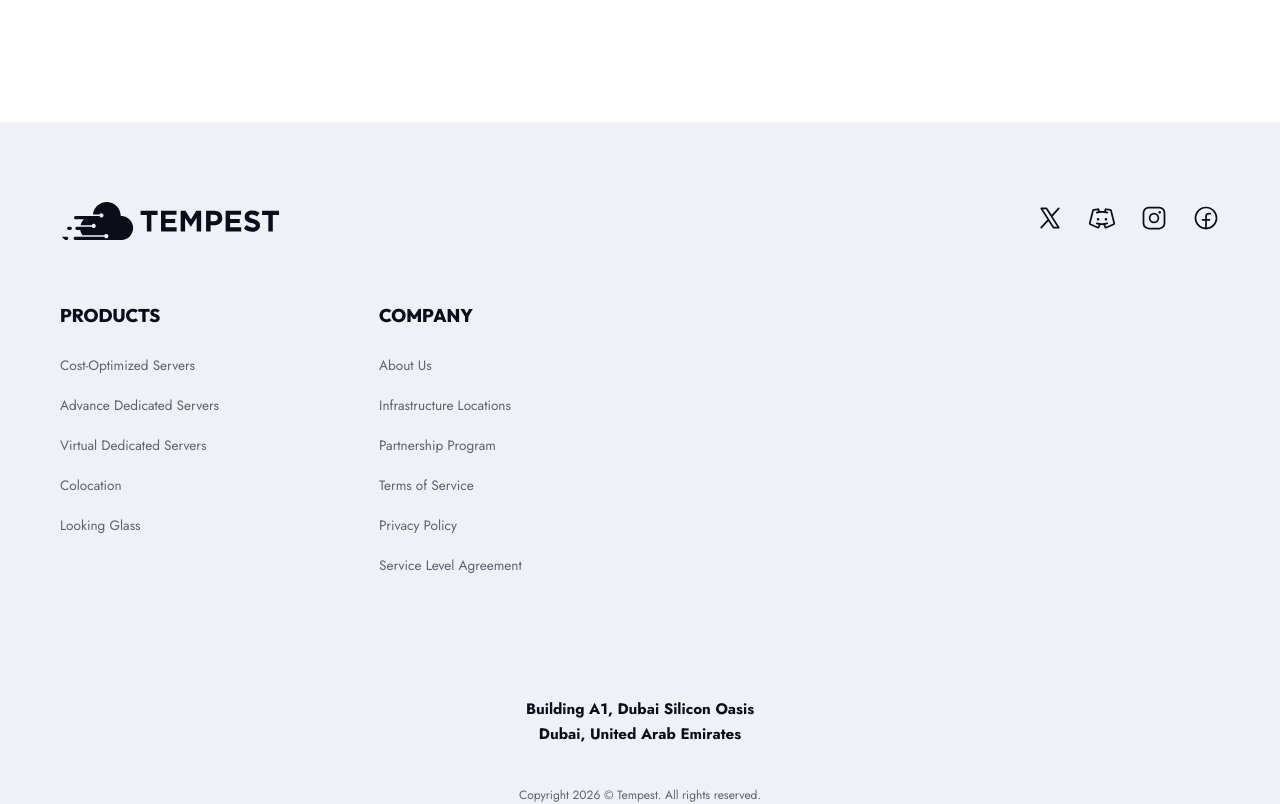
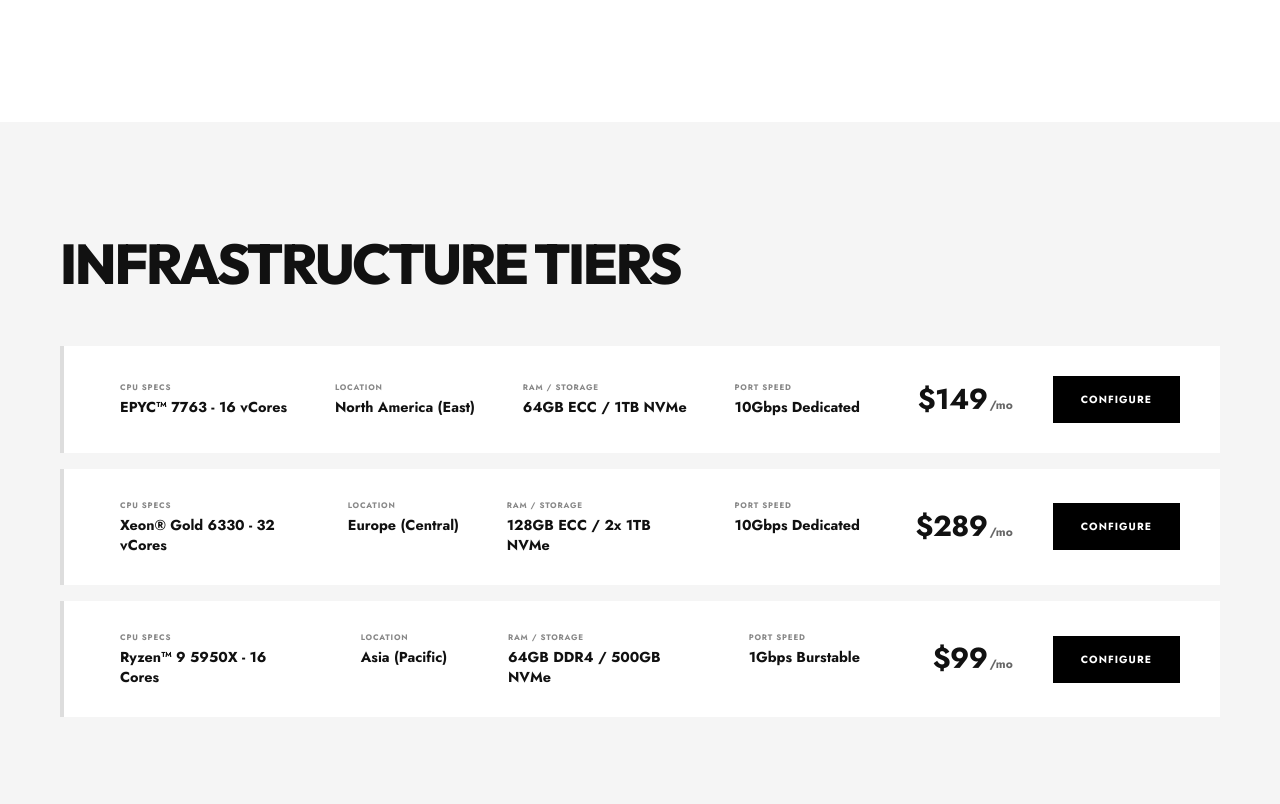
Before and after one commit to souiiii/Bytenia, a React (Vite) app: page /servers/hytale in a window 1280 px wide. Shown: the part 1142-1946 px from the top of the page. Built offline with nearby package versions, Linux system fonts and the light colour scheme; what react-world-flags would draw is missing.

Commit message:
feat: implement Hytale instance tiers component and integrate into Hytale servers page

```diff
--- /dev/null
+++ b/src/components/HytaleInstanceTiers/HytaleInstanceTiers.css
@@ -0,0 +1,171 @@
+.hytale-tiers-section {
+  padding: 100px 0;
+  background-color: #f5f5f5;
+}
+
+.hytale-tiers-header {
+  margin-bottom: 40px;
+  max-width: 1200px;
+  margin-left: auto;
+  margin-right: auto;
+}
+
+.hytale-tiers-title {
+  font-size: 3.5rem;
+  font-weight: 900;
+  color: #111;
+  text-transform: uppercase;
+  letter-spacing: -0.04em;
+  margin: 0;
+  text-align: left;
+}
+
+.hytale-tiers-list {
+  display: flex;
+  flex-direction: column;
+  gap: 16px;
+  max-width: 1200px;
+  margin: 0 auto;
+}
+
+.hytale-tier-card {
+  display: flex;
+  align-items: center;
+  justify-content: space-between;
+  background-color: #ffffff;
+  padding: 30px 40px;
+  position: relative;
+  transition: transform 0.2s ease, box-shadow 0.2s ease;
+}
+
+.hytale-tier-card::before {
+  content: '';
+  position: absolute;
+  left: 0;
+  top: 0;
+  bottom: 0;
+  width: 4px;
+  background-color: #ddd;
+  transition: background-color 0.2s ease;
+}
+
+.hytale-tier-card:hover {
+  transform: translateY(-2px);
+  box-shadow: 0 10px 30px rgba(0,0,0,0.05);
+}
+
+.hytale-tier-card:hover::before {
+  background-color: #000;
+}
+
+.hytale-tier-specs {
+  display: flex;
+  flex: 1;
+  justify-content: space-between;
+  padding: 0 40px 0 20px;
+}
+
+.hytale-spec-block {
+  display: flex;
+  flex-direction: column;
+  gap: 4px;
+  max-width: 180px;
+}
+
+.hytale-spec-label {
+  font-size: 0.5rem;
+  font-weight: 700;
+  color: #888;
+  text-transform: uppercase;
+  letter-spacing: 0.1em;
+}
+
+.hytale-spec-val {
+  font-size: 0.9rem;
+  font-weight: 800;
+  color: #111;
+  line-height: 1.4;
+}
+
+.hytale-tier-pricing-deploy {
+  display: flex;
+  align-items: center;
+  gap: 40px;
+  width: 280px;
+  justify-content: flex-end;
+}
+
+.hytale-tier-pricing {
+  display: flex;
+  align-items: baseline;
+}
+
+.hytale-price-val {
+  font-size: 1.8rem;
+  font-weight: 900;
+  color: #111;
+  letter-spacing: -0.02em;
+}
+
+.hytale-price-period {
+  font-size: 0.75rem;
+  font-weight: 700;
+  color: #666;
+  margin-left: 2px;
+}
+
+.hytale-deploy-btn {
+  background-color: #000;
+  color: #fff;
+  border: none;
+  font-size: 0.65rem;
+  font-weight: 800;
+  padding: 16px 28px;
+  text-transform: uppercase;
+  letter-spacing: 0.1em;
+  cursor: pointer;
+  transition: background-color 0.2s ease;
+}
+
+.hytale-deploy-btn:hover {
+  background-color: #222;
+}
+
+/* Responsive Constraints */
+@media (max-width: 1024px) {
+  .hytale-tiers-header {
+    padding-left: 20px;
+  }
+  .hytale-tier-specs {
+    flex-wrap: wrap;
+    gap: 20px;
+    justify-content: flex-start;
+  }
+}
+
+@media (max-width: 768px) {
+  .hytale-tiers-title {
+    font-size: 2rem;
+    padding-left: 0;
+  }
+
+  .hytale-tier-card {
+    flex-direction: column;
+    align-items: flex-start;
+    gap: 24px;
+    padding: 30px;
+  }
+
+  .hytale-tier-specs {
+    padding: 0 0 0 10px;
+    width: 100%;
+    display: grid;
+    grid-template-columns: 1fr 1fr;
+  }
+
+  .hytale-tier-pricing-deploy {
+    width: 100%;
+    justify-content: space-between;
+    padding-left: 10px;
+  }
+}
--- /dev/null
+++ b/src/components/HytaleInstanceTiers/HytaleInstanceTiers.jsx
@@ -0,0 +1,76 @@
+import React from 'react';
+import './HytaleInstanceTiers.css';
+
+const tiers = [
+  {
+    id: 1,
+    cpu: 'EPYC™ 7763 - 16 vCores',
+    location: 'North America (East)',
+    ramStorage: '64GB ECC / 1TB NVMe',
+    port: '10Gbps Dedicated',
+    price: '$149'
+  },
+  {
+    id: 2,
+    cpu: 'Xeon® Gold 6330 - 32 vCores',
+    location: 'Europe (Central)',
+    ramStorage: '128GB ECC / 2x 1TB NVMe',
+    port: '10Gbps Dedicated',
+    price: '$289'
+  },
+  {
+    id: 3,
+    cpu: 'Ryzen™ 9 5950X - 16 Cores',
+    location: 'Asia (Pacific)',
+    ramStorage: '64GB DDR4 / 500GB NVMe',
+    port: '1Gbps Burstable',
+    price: '$99'
+  }
+];
+
+const HytaleInstanceTiers = () => {
+  return (
+    <section className="hytale-tiers-section">
+      <div className="container">
+        <div className="hytale-tiers-header">
+          <h2 className="hytale-tiers-title">INFRASTRUCTURE TIERS</h2>
+        </div>
+
+        <div className="hytale-tiers-list">
+          {tiers.map((tier) => (
+            <div className="hytale-tier-card" key={tier.id}>
+              <div className="hytale-tier-specs">
+                <div className="hytale-spec-block">
+                  <span className="hytale-spec-label">CPU SPECS</span>
+                  <span className="hytale-spec-val">{tier.cpu}</span>
+                </div>
+                <div className="hytale-spec-block">
+                  <span className="hytale-spec-label">LOCATION</span>
+                  <span className="hytale-spec-val">{tier.location}</span>
+                </div>
+                <div className="hytale-spec-block">
+                  <span className="hytale-spec-label">RAM / STORAGE</span>
+                  <span className="hytale-spec-val">{tier.ramStorage}</span>
+                </div>
+                <div className="hytale-spec-block">
+                  <span className="hytale-spec-label">PORT SPEED</span>
+                  <span className="hytale-spec-val">{tier.port}</span>
+                </div>
+              </div>
+
+              <div className="hytale-tier-pricing-deploy">
+                <div className="hytale-tier-pricing">
+                  <span className="hytale-price-val">{tier.price}</span>
+                  <span className="hytale-price-period">/mo</span>
+                </div>
+                <button className="hytale-deploy-btn">CONFIGURE</button>
+              </div>
+            </div>
+          ))}
+        </div>
+      </div>
+    </section>
+  );
+};
+
+export default HytaleInstanceTiers;
--- a/src/pages/HytaleServersPage.jsx
+++ b/src/pages/HytaleServersPage.jsx
@@ -1,12 +1,14 @@
 import React from 'react';
 import HytaleHero from '../components/HytaleHero/HytaleHero';
 import HytaleReliability from '../components/HytaleReliability/HytaleReliability';
+import HytaleInstanceTiers from '../components/HytaleInstanceTiers/HytaleInstanceTiers';
 
 const HytaleServersPage = () => {
   return (
     <>
       <HytaleHero />
       <HytaleReliability />
+      <HytaleInstanceTiers />
     </>
   );
 };
```
